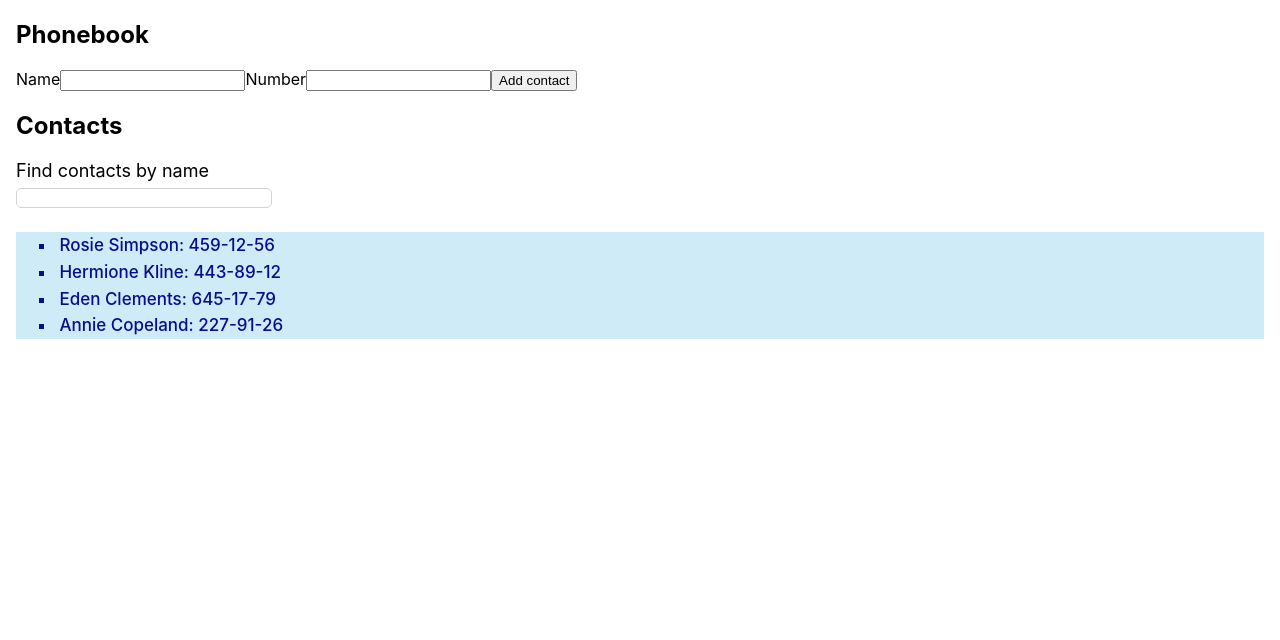
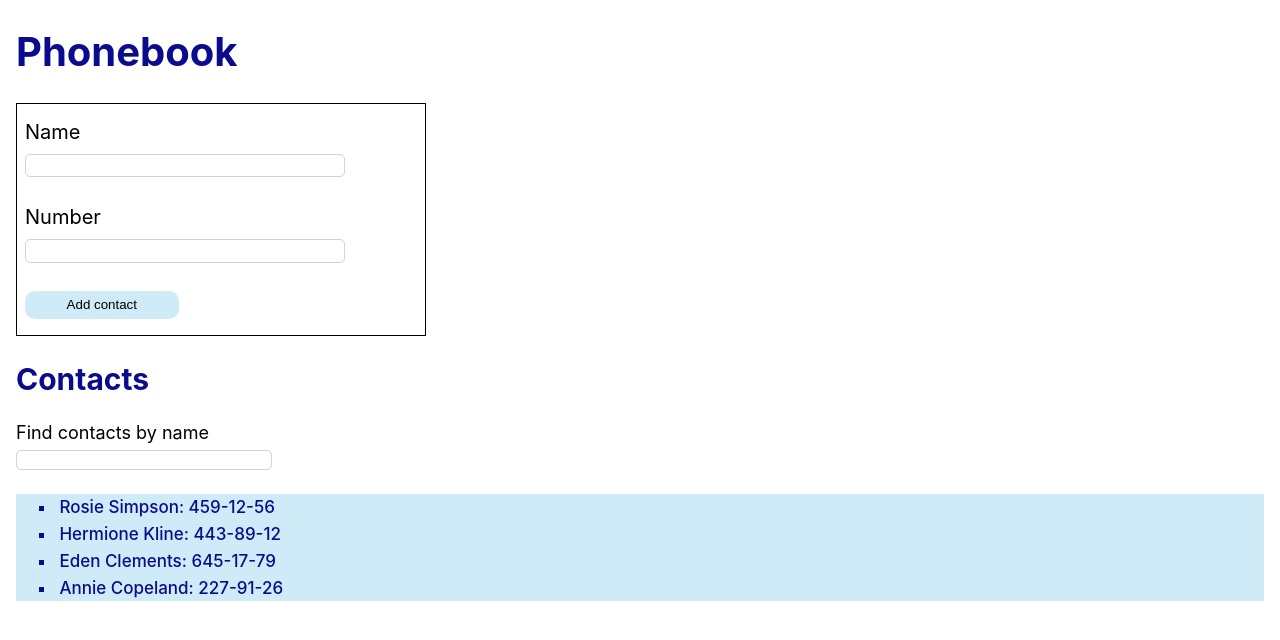
Before and after one commit to MalgorzataMarczynska/goit-react-hw-02-phonebook, a React (Create React App) app: page / in a window 1280 px wide. Shown: the top 640 px of the page. Built offline with nearby package versions, Linux system fonts and the light colour scheme.

Commit message:
refactor and form styling

```diff
--- a/src/components/App.jsx
+++ b/src/components/App.jsx
@@ -3,6 +3,7 @@ import { nanoid } from 'nanoid';
 import { Filter } from './filter/Filter.js';
 import { ContactList } from './contact_list/ContactList.js';
 import { ContactItem } from './contact_item/ContactItem.js';
+import { ContactForm } from './contact_form/ContactForm.js';
 
 // const INITIAL_STATE = {
 //   contacts: [],
@@ -18,8 +19,6 @@ const INITIAL_STATE = {
     { id: 'id-4', name: 'Annie Copeland', number: '227-91-26' },
   ],
   filters: '',
-  name: '',
-  number: '',
 };
 export class App extends React.Component {
   state = { ...INITIAL_STATE };
@@ -50,43 +49,23 @@ export class App extends React.Component {
       return { contacts, name: '', number: '' };
     });
   };
-  // resetFilter = () =>
 
   render() {
-    const { filters, name, number } = this.state;
+    const { filters } = this.state;
 
     return (
       <div>
-        <h2>Phonebook</h2>
+        <h1 className="main-title">Phonebook</h1>
         <section>
-          <form onSubmit={this.handleSubmit}>
-            <label htmlFor={this.nameInputId}>Name</label>
-            <input
-              type="text"
-              name="name"
-              value={name}
-              pattern="^[a-zA-Zа-яА-Я]+(([' -][a-zA-Zа-яА-Я ])?[a-zA-Zа-яА-Я]*)*$"
-              title="Name may contain only letters, apostrophe, dash and spaces. For example Adrian, Jacob Mercer, Charles de Batz de Castelmore d'Artagnan"
-              required
-              onChange={this.handleChange}
-              id={this.nameInputId}
-            />
-            <label htmlFor={this.phoneInputId}>Number</label>
-            <input
-              type="tel"
-              name="number"
-              value={number}
-              pattern="\+?\d{1,4}?[-.\s]?\(?\d{1,3}?\)?[-.\s]?\d{1,4}[-.\s]?\d{1,4}[-.\s]?\d{1,9}"
-              title="Phone number must be digits and can contain spaces, dashes, parentheses and can start with +"
-              required
-              onChange={this.handleChange}
-              id={this.phoneInputId}
-            />
-            <button type="submit">Add contact</button>
-          </form>
+          <ContactForm
+            nameInputId={this.nameInputId}
+            phoneInputId={this.phoneInputId}
+            inputChange={this.handleChange}
+            leaveSubmit={this.handleSubmit}
+          ></ContactForm>
         </section>
         <section>
-          <h2>Contacts</h2>
+          <h2 className="title">Contacts</h2>
           <Filter
             inputId={this.filterInputId}
             searchQuery={this.handleFilter}
--- /dev/null
+++ b/src/components/contact_form/ContactForm.js
@@ -0,0 +1,50 @@
+import css from './ContactForm.module.css';
+//import PropTypes from 'prop-types';
+import React from 'react';
+export class ContactForm extends React.Component {
+  constructor(props) {
+    super(props);
+    this.state = {
+      name: '',
+      number: '',
+    };
+  }
+
+  render() {
+    return (
+      <form className={css.form} onSubmit={this.props.leaveSubmit}>
+        <label htmlFor={this.props.nameInputId} className={css.label}>
+          Name
+        </label>
+        <input
+          className={css.input}
+          type="text"
+          name="name"
+          value={this.props.name}
+          pattern="^[a-zA-Zа-яА-Я]+(([' -][a-zA-Zа-яА-Я ])?[a-zA-Zа-яА-Я]*)*$"
+          title="Name may contain only letters, apostrophe, dash and spaces. For example Adrian, Jacob Mercer, Charles de Batz de Castelmore d'Artagnan"
+          required
+          onChange={this.props.inputChange}
+          id={this.props.nameInputId}
+        />
+        <label htmlFor={this.props.phoneInputId} className={css.label}>
+          Number
+        </label>
+        <input
+          className={css.input}
+          type="tel"
+          name="number"
+          value={this.props.number}
+          pattern="\+?\d{1,4}?[-.\s]?\(?\d{1,3}?\)?[-.\s]?\d{1,4}[-.\s]?\d{1,4}[-.\s]?\d{1,9}"
+          title="Phone number must be digits and can contain spaces, dashes, parentheses and can start with +"
+          required
+          onChange={this.props.inputChange}
+          id={this.props.phoneInputId}
+        />
+        <button className={css.button} type="submit" onClick={this.reset}>
+          Add contact
+        </button>
+      </form>
+    );
+  }
+}
--- /dev/null
+++ b/src/components/contact_form/ContactForm.module.css
@@ -0,0 +1,40 @@
+.form {
+  border: 1px solid black;
+  display: flex;
+  flex-direction: column;
+  max-width: 25vw;
+  padding: 1em 5em 1em 0.5em;
+}
+.label {
+  font-size: 20px;
+  margin-bottom: 0.5em;
+}
+.input {
+  margin-bottom: 2em;
+  appearance: none;
+  border: 1px solid lightgray;
+  font-size: 14px;
+  border-radius: 5px;
+  padding: 0.2em;
+  font-size: 14px;
+}
+.input:hover,
+.input:focus {
+  outline: none;
+  appearance: none;
+  border: 2px solid rgb(207, 235, 247);
+  box-shadow: 1px 1px 3px 2px rgb(207, 235, 247);
+}
+.button {
+  background-color: rgb(207, 235, 247);
+  border: none;
+  border-radius: 10px;
+  padding: 0.5em;
+  max-width: 12vw;
+}
+.button:hover,
+.button:focus {
+  background-color: rgb(133, 186, 209);
+  color: white;
+  box-shadow: 1px 1px 3px 2px rgb(207, 235, 247);
+}
--- a/src/index.css
+++ b/src/index.css
@@ -14,3 +14,11 @@ code {
   font-family: source-code-pro, Menlo, Monaco, Consolas, 'Courier New',
     monospace;
 }
+.main-title {
+  font-size: 40px;
+  color: rgb(11, 11, 141);
+}
+.title {
+  font-size: 30px;
+  color: rgb(11, 11, 141);
+}
```
